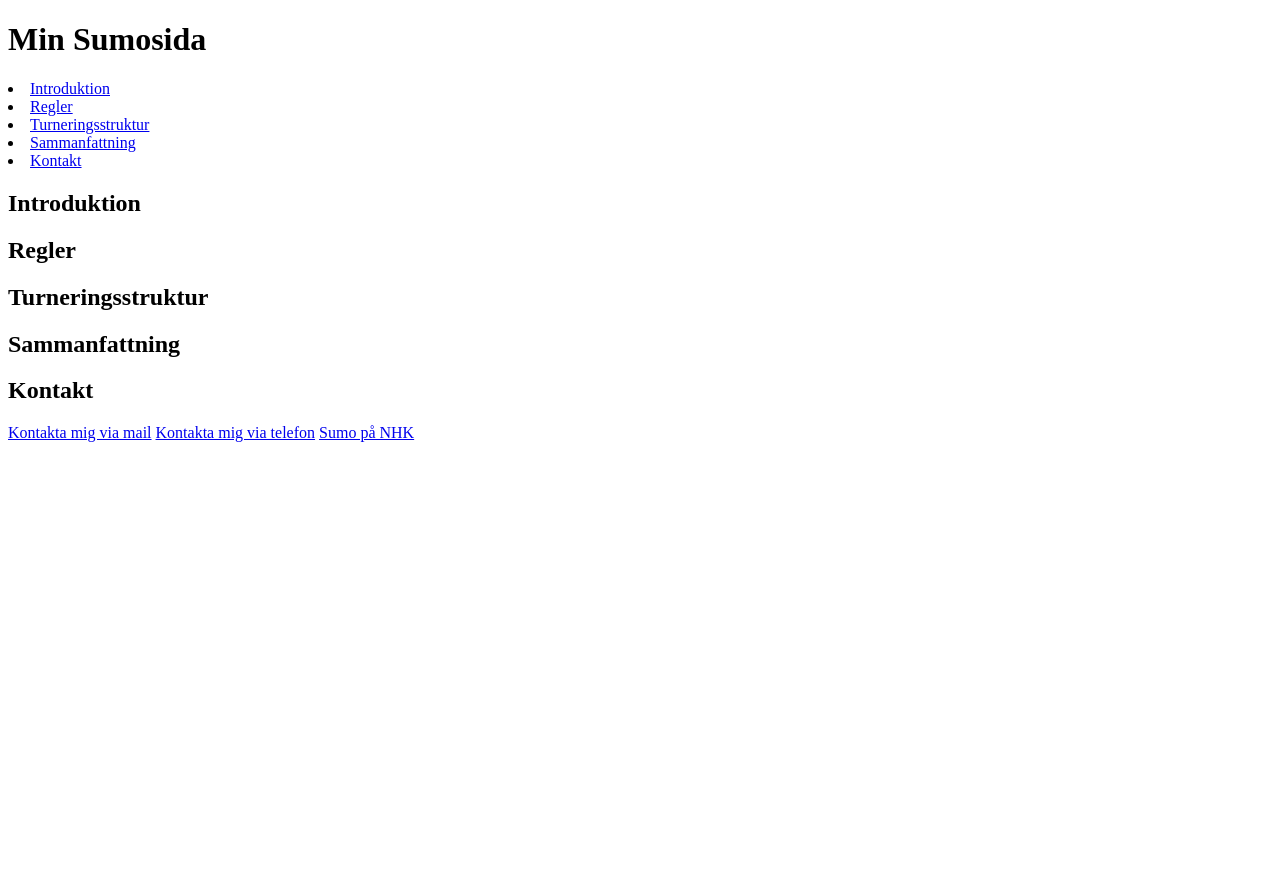
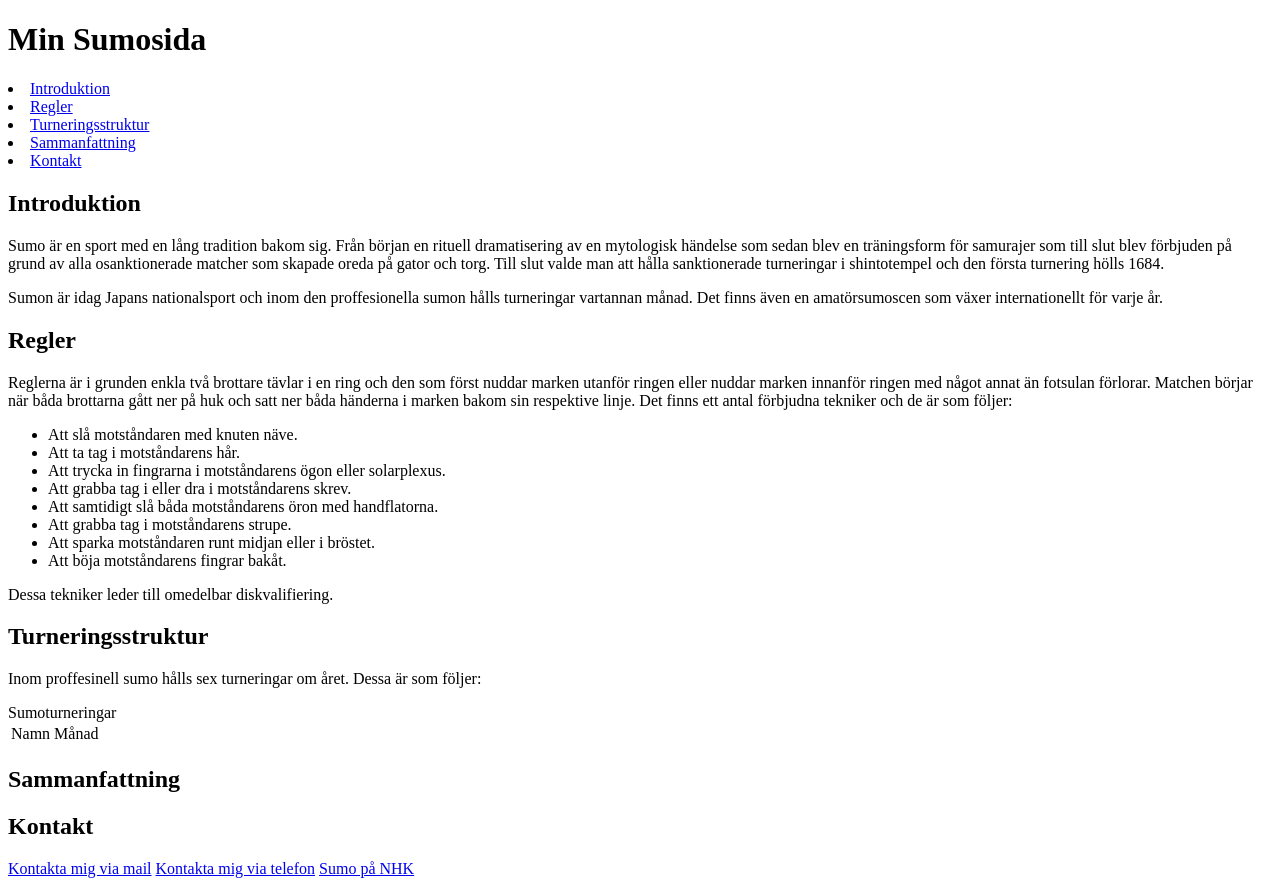
Before and after one commit to Harmonisk/min-hobby-sida, a plain HTML site: page index.html in a window 1280 px wide. Before the commit the page ends 800 px from the top, so only its background shows below. Drawn offline with Linux system fonts and the light colour scheme.

Commit message:
Content in the form of introduction and rules added.

```diff
--- a/index.html
+++ b/index.html
@@ -19,12 +19,40 @@
     <main>
         <section id="intro">
             <h2>Introduktion</h2>
+            <p>Sumo är en sport med en lång tradition bakom sig. Från början en rituell dramatisering av en mytologisk händelse som sedan blev en träningsform för samurajer som till slut
+                blev förbjuden på grund av alla osanktionerade matcher som skapade oreda på gator och torg. Till slut valde man att hålla sanktionerade turneringar i shintotempel och den första
+                turnering hölls 1684.
+            </p>
+            <p>Sumon är idag Japans nationalsport och inom den proffesionella sumon hålls turneringar vartannan månad. Det finns även en amatörsumoscen som växer internationellt för varje år.</p>
         </section>
         <section id="info1">
             <h2>Regler</h2>
+            <p>Reglerna är i grunden enkla två brottare tävlar i en ring och den som först nuddar marken utanför ringen eller nuddar marken innanför ringen med något annat än fotsulan förlorar.
+                Matchen börjar när båda brottarna gått ner på huk och satt ner båda händerna i marken bakom sin respektive linje. Det finns ett antal förbjudna tekniker och de är som följer:
+            </p>
+            <ul>
+                <li>Att slå motståndaren med knuten näve.</li>
+                <li>Att ta tag i motståndarens hår.</li>
+                <li>Att trycka in fingrarna i motståndarens ögon eller solarplexus.</li>
+                <li>Att grabba tag i eller dra i motståndarens skrev.</li>
+                <li>Att samtidigt slå båda motståndarens öron med handflatorna.</li>
+                <li>Att grabba tag i motståndarens strupe.</li>
+                <li>Att sparka motståndaren runt midjan eller i bröstet.</li>
+                <li>Att böja motståndarens fingrar bakåt.</li>
+            </ul>
+            <p>Dessa tekniker leder till omedelbar diskvalifiering.</p>
         </section>
         <section id="info2">
             <h2>Turneringsstruktur</h2>
+            <p>Inom proffesinell sumo hålls sex turneringar om året. Dessa är som följer:</p>
+            <table>
+                <theader>Sumoturneringar</theader>
+                <tr>
+                    <td>Namn</td>
+                    <td>Månad</td>
+                    <td>
+                </tr>
+            </table>
         </section>
         <section id="sam">
             <h2>Sammanfattning</h2>
```
